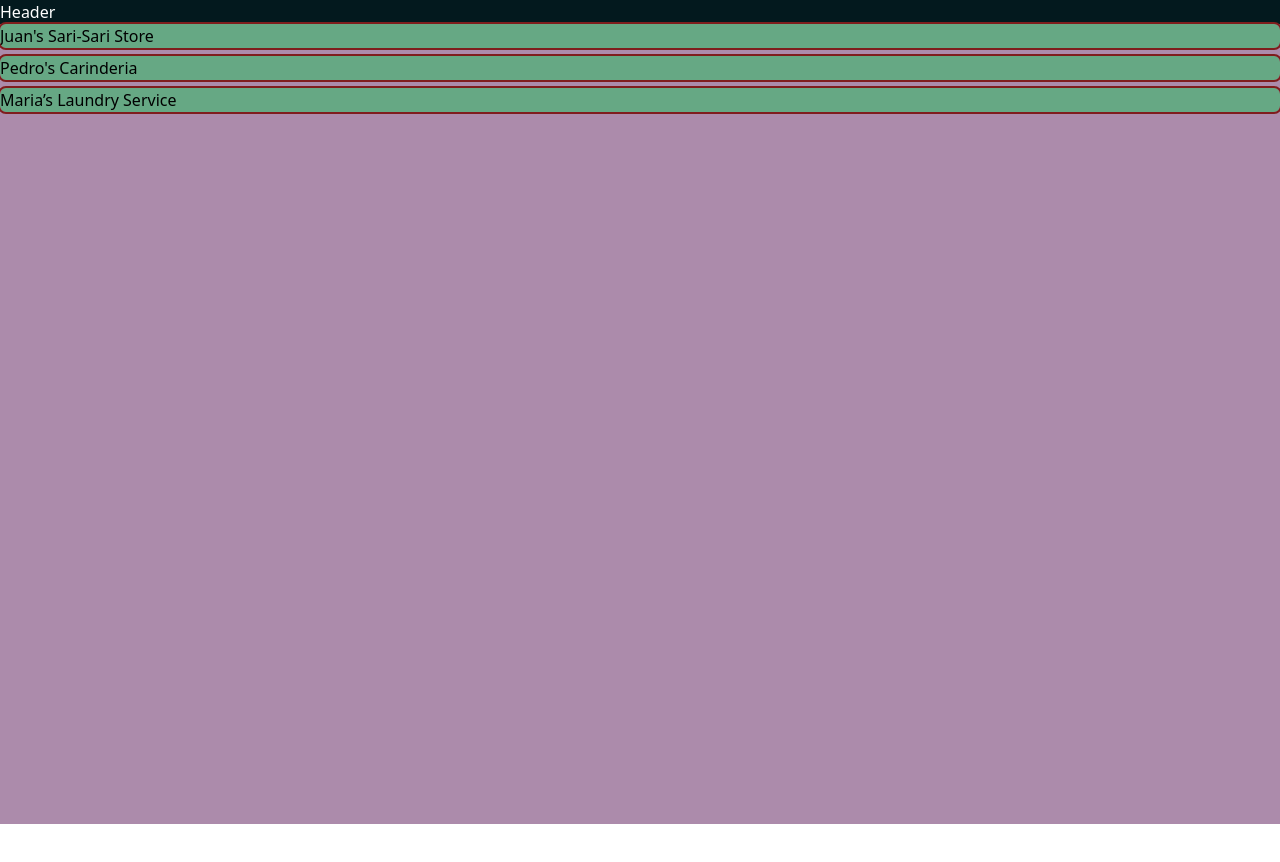
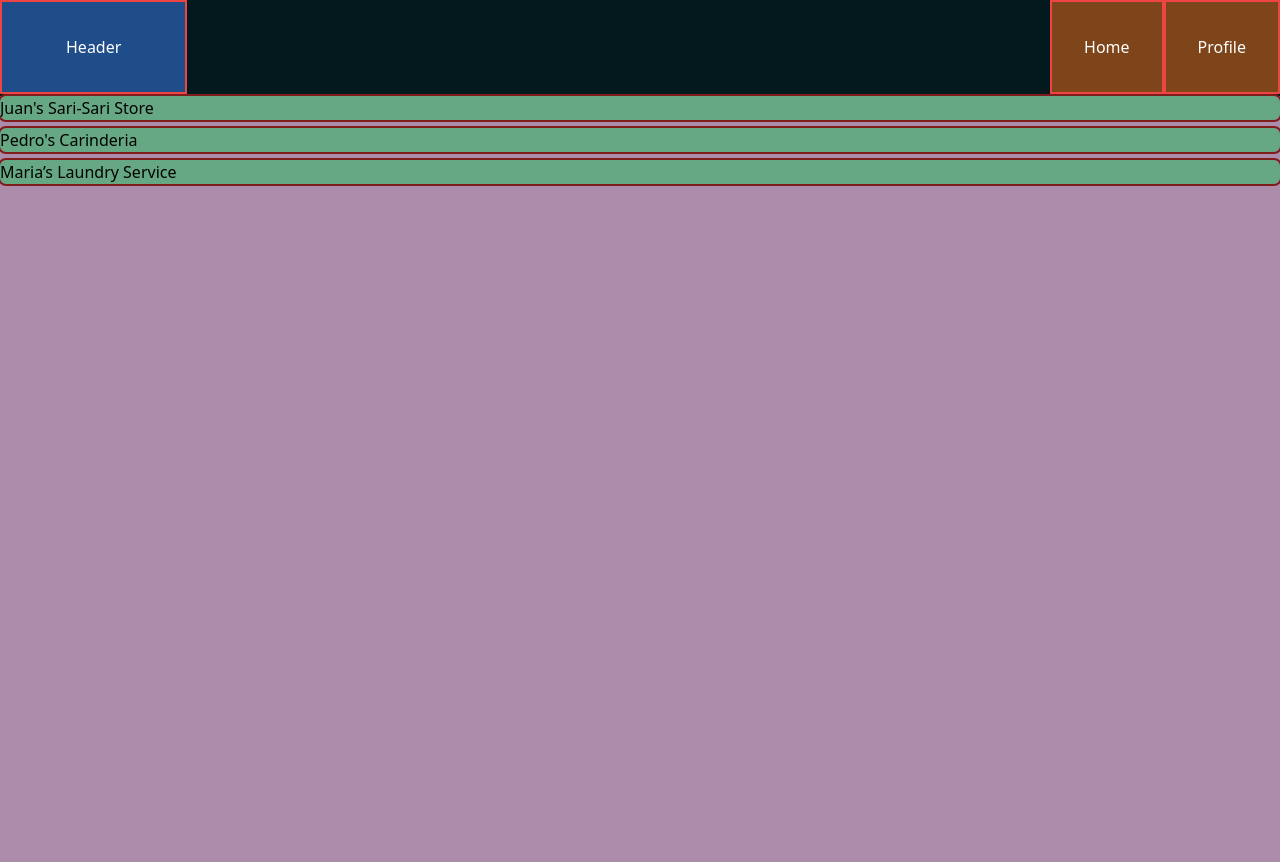
Before and after one commit to JJPSeno/cbc-site, a Nuxt app: page / in a window 1280 px wide. Shown: the top 862 px of the page. Before the commit the page ends 824 px from the top, so only its background shows below. Built offline with nearby package versions, Linux system fonts and the light colour scheme.

Commit message:
Update header

```diff
--- a/components/base/CbcHeader.vue
+++ b/components/base/CbcHeader.vue
@@ -1,7 +1,25 @@
 <template>
   <section
-    class="w-full h-22 bg-rich-black text-white"
+    class="w-full h-24 pb-0.5 flex justify-between bg-rich-black text-white"
   >
-    <h2>Header</h2>
+    <div
+      class="flex items-center justify-center px-16 bg-blue-500/50 border-red-500 border-2"
+    >
+      Header
+    </div>
+    <nav
+      class="flex *:flex *:items-center *:justify-center *:px-8 *:bg-orange-500/50 *:border-red-500 *:border-2"
+    >
+      <NuxtLink
+        to="/"
+      >
+        Home
+      </NuxtLink>
+      <NuxtLink
+        to="/me"
+      >
+        Profile
+      </NuxtLink>
+    </nav>
   </section>
 </template>
```
Also changed, not shown: components/base/Dashboard.vue (added, +9 -0 lines).
